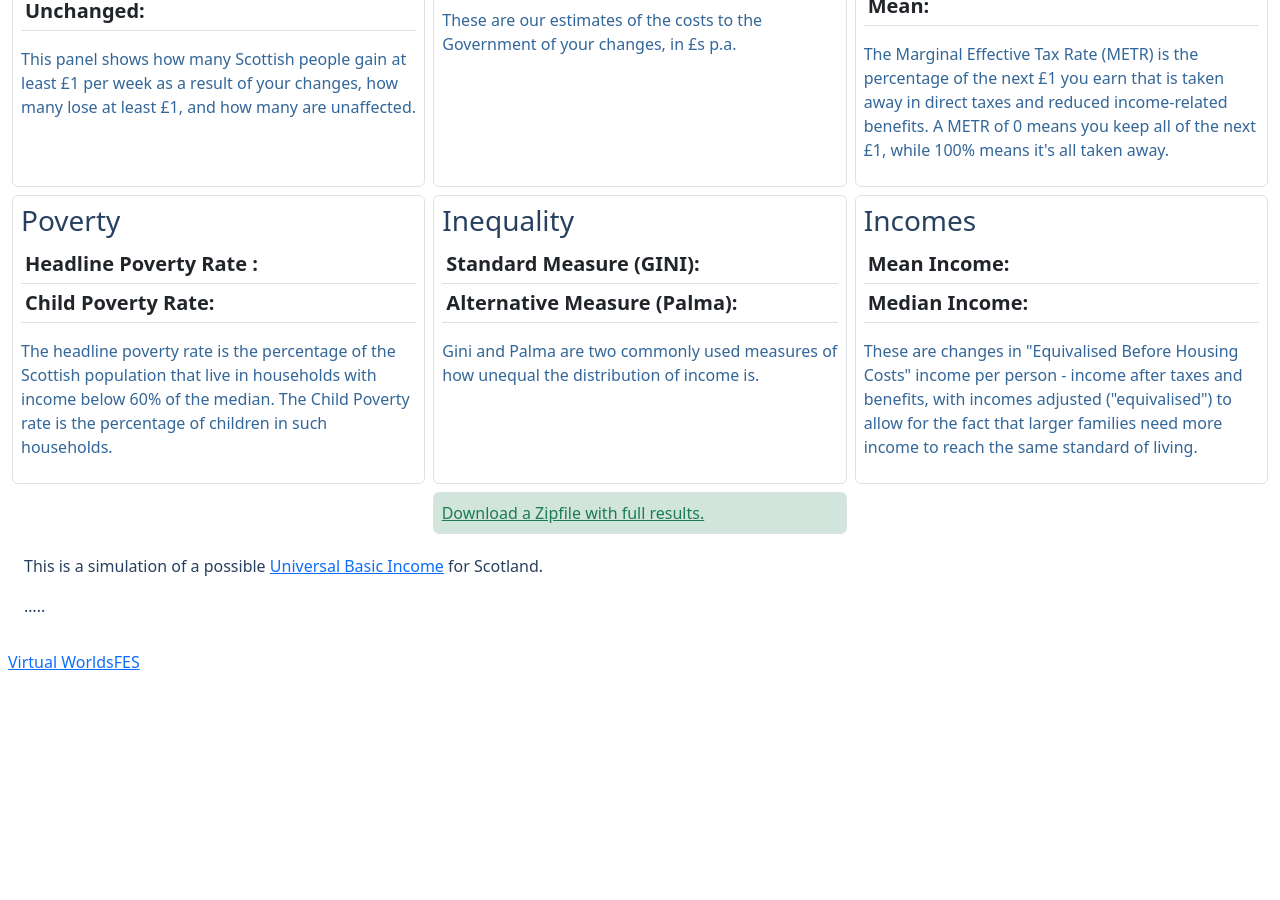
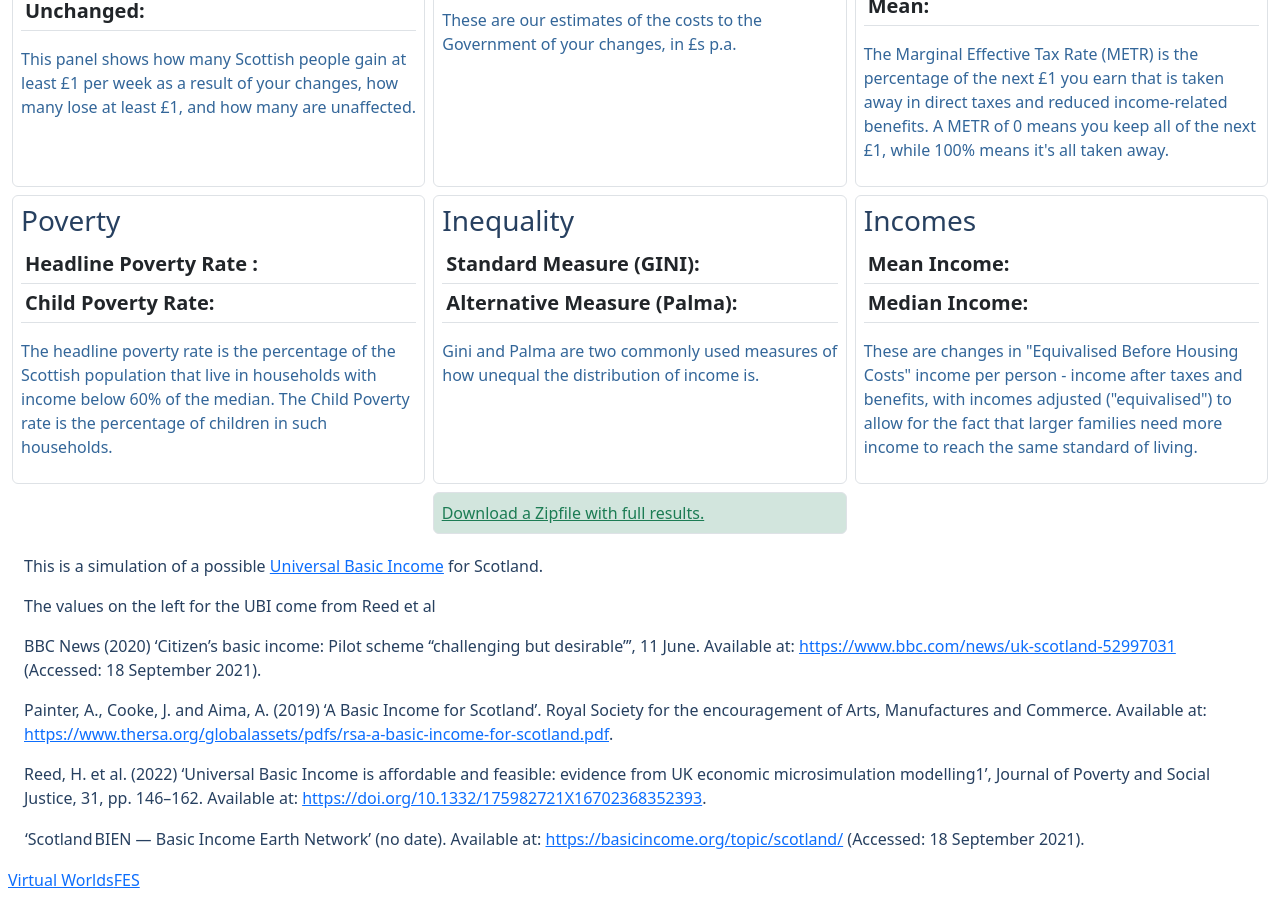
Before and after one commit to grahamstark/vwebsites, a Jekyll site: the page built from models/bi-2026.md, in a window 1280 px wide and 900 px high, scrolled down 1306 px. Built offline with Jekyll 4.4.1, drawn with Linux system fonts in a browser that asks for light colours; nearby versions of some CDN libraries; before the commit the page ends 1988 px from its top, so only the background shows below that.

Commit message:
bi levels from H's paper.

```diff
--- a/models/_includes/model_footer.html
+++ b/models/_includes/model_footer.html
@@ -1,5 +1,5 @@
-<footer>
-    <nav>
+<footer class='footer'>
+    <nav class='nav col-md-6'>
         <ul class='nav'>
             <li class='nav-item'><a href='https://virtual-worlds.scot'>Virtual Worlds</a></li>
             <li class='nav-item'><a href=''>FES</a></li>
--- a/models/_includes/model_header.html
+++ b/models/_includes/model_header.html
@@ -13,7 +13,6 @@
     <script src='/js/jquery.validate.js'></script>
     <script src='/js/jquery.number.js'></script>
     <script src="/js/bootstrap.bundle.js"></script>
-    <script src="/js/popper-min.js"></script>
     <script src="/js/mustache.min.js"></script>
     <style>
         .bg-purple {background:#cdf;}
--- a/models/bi-2026.md
+++ b/models/bi-2026.md
@@ -10,4 +10,12 @@ whichapi: https://microapi.virtual-worlds.scot:8444/
 
 This is a simulation of a possible [Universal Basic Income]() for Scotland.
 
-.....
+The values on the left for the UBI come from Reed et al
+
+BBC News (2020) ‘Citizen’s basic income: Pilot scheme “challenging but desirable”’, 11 June. Available at: [https://www.bbc.com/news/uk-scotland-52997031](https://www.bbc.com/news/uk-scotland-52997031) (Accessed: 18 September 2021).
+
+Painter, A., Cooke, J. and Aima, A. (2019) ‘A Basic Income for Scotland’. Royal Society for the encouragement of Arts, Manufactures and Commerce. Available at: [https://www.thersa.org/globalassets/pdfs/rsa-a-basic-income-for-scotland.pdf](https://www.thersa.org/globalassets/pdfs/rsa-a-basic-income-for-scotland.pdf).
+
+Reed, H. et al. (2022) ‘Universal Basic Income is affordable and feasible: evidence from UK economic microsimulation modelling1’, Journal of Poverty and Social Justice, 31, pp. 146–162. Available at: [https://doi.org/10.1332/175982721X16702368352393](https://doi.org/10.1332/175982721X16702368352393).
+
+‘Scotland | BIEN — Basic Income Earth Network’ (no date). Available at: [https://basicincome.org/topic/scotland/](https://basicincome.org/topic/scotland/) (Accessed: 18 September 2021).
```
